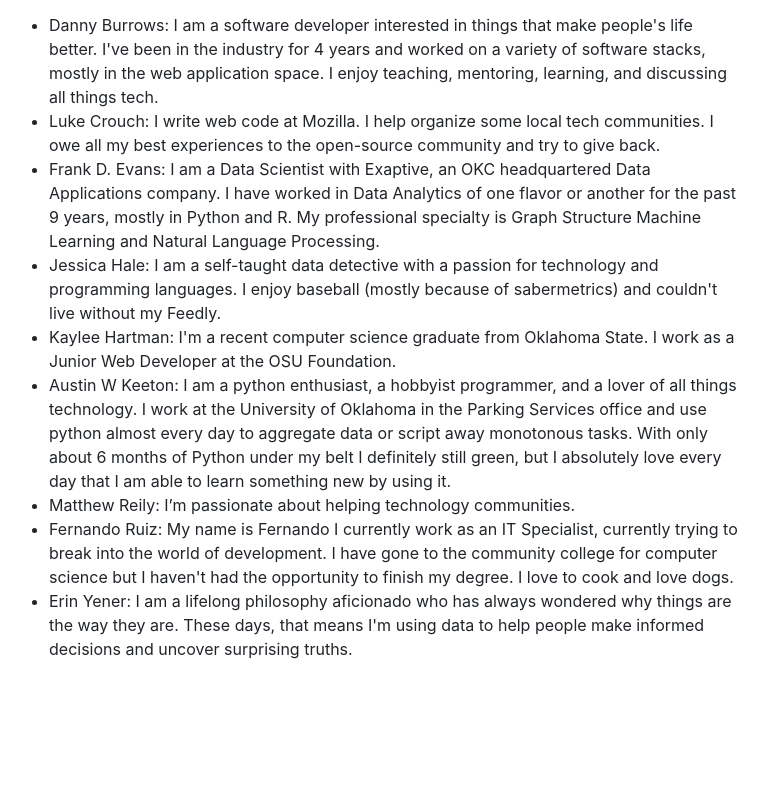
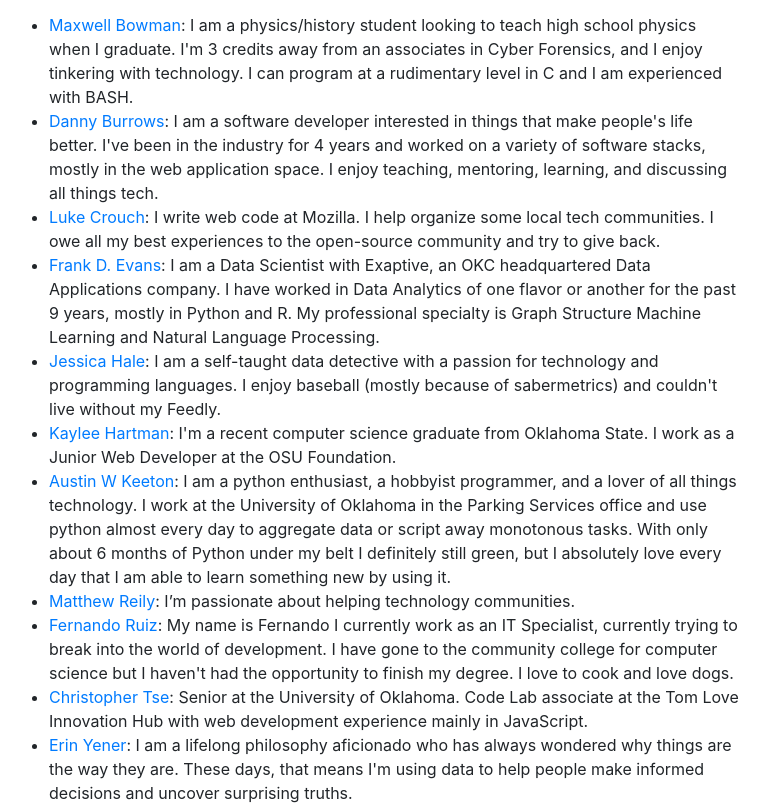
Before and after one commit to kacollins/django-okc, a website with bundled scripts: page index.html in a window 1280 px wide. Shown: the part 3396-4204 px from the top of the page, without its empty margins (266-1035 px from the left). Built offline with nearby package versions, Linux system fonts and the light colour scheme.

Commit message:
Updated information about coaches.

```diff
--- a/index.html
+++ b/index.html
@@ -119,26 +119,30 @@
             <h2>Coaches</h2>
             <p class="lead">Each student will be assigned to a coach.</p>
             <ul>
-              <li>Danny Burrows:
-                I am a software developer interested in things that make people's life better. I've been in the industry for 4 years and worked on a variety of software stacks, mostly in the web application space. I enjoy teaching, mentoring, learning, and discussing all things tech.</li>
-              <li>Luke Crouch:
+              <li><a href="https://github.com/maxwellbowman2">Maxwell Bowman</a>:
+                I am a physics/history student looking to teach high school physics when I graduate. I'm 3 credits away from an associates in Cyber Forensics, and I enjoy tinkering with technology. I can program at a rudimentary level in C and I am experienced with BASH.
+              <li><a href="https://github.com/dannyburrows">Danny Burrows</a>:
+                  I am a software developer interested in things that make people's life better. I've been in the industry for 4 years and worked on a variety of software stacks, mostly in the web application space. I enjoy teaching, mentoring, learning, and discussing all things tech.</li>
+              <li><a href="https://github.com/groovecoder">Luke Crouch</a>:
                 I write web code at Mozilla.
                 I help organize some local tech communities.
                 I owe all my best experiences to the open-source community and try to give back.</li>
-              <li>Frank D. Evans:
+              <li><a href="https://github.com/frankdevans">Frank D. Evans</a>:
                 I am a Data Scientist with Exaptive, an OKC headquartered Data Applications company. I have worked in Data Analytics of one flavor or another for the past 9 years, mostly in Python and R. My professional specialty is Graph Structure Machine Learning and Natural Language Processing.</li>
-              <li>Jessica Hale:
+              <li><a href="https://github.com/hyunjee-hale">Jessica Hale</a>:
                 I am a self-taught data detective with a passion for technology and programming languages. I enjoy baseball (mostly because of sabermetrics) and couldn't live without my Feedly.</li>
-              <li>Kaylee Hartman:
+              <li><a href="https://github.com/kayleeisahippie">Kaylee Hartman</a>:
                 I'm a recent computer science graduate from Oklahoma State. I work as a Junior Web Developer at the OSU Foundation.</li>
-              <li>Austin W Keeton:
+              <li><a href="https://github.com/austinwk">Austin W Keeton</a>:
                 I am a python enthusiast, a hobbyist programmer, and a lover of all things technology. I work at the University of Oklahoma in the Parking Services office and use python almost every day to aggregate data or script away monotonous tasks. With only about 6 months of Python under my belt I definitely still green, but I absolutely love every day that I am able to learn something new by using it.</li>
-              <li>Matthew Reily:
+              <li><a href="https://github.com/matthewreily">Matthew Reily</a>:
                 I’m passionate about helping technology communities.</li>
-              <li>Fernando Ruiz:
+              <li><a href="https://github.com/linuxuser07">Fernando Ruiz</a>:
                 My name is Fernando I currently work as an IT Specialist, currently trying to break into the world of development. I have gone to the community college for computer science but I haven't had the opportunity to finish my degree.
                 I love to cook and love dogs.</li>
-              <li>Erin Yener:
+              <li><a href="https://github.com/chris-tse">Christopher Tse</a>:
+                Senior at the University of Oklahoma. Code Lab associate at the Tom Love Innovation Hub with web development experience mainly in JavaScript.
+              <li><a href="https://github.com/ErinYener">Erin Yener</a>:
                 I am a lifelong philosophy aficionado who has always wondered why things are the way they are. These days, that means I'm using data to help people make informed decisions and uncover surprising truths.</li>
             </ul>
           </div>
```
